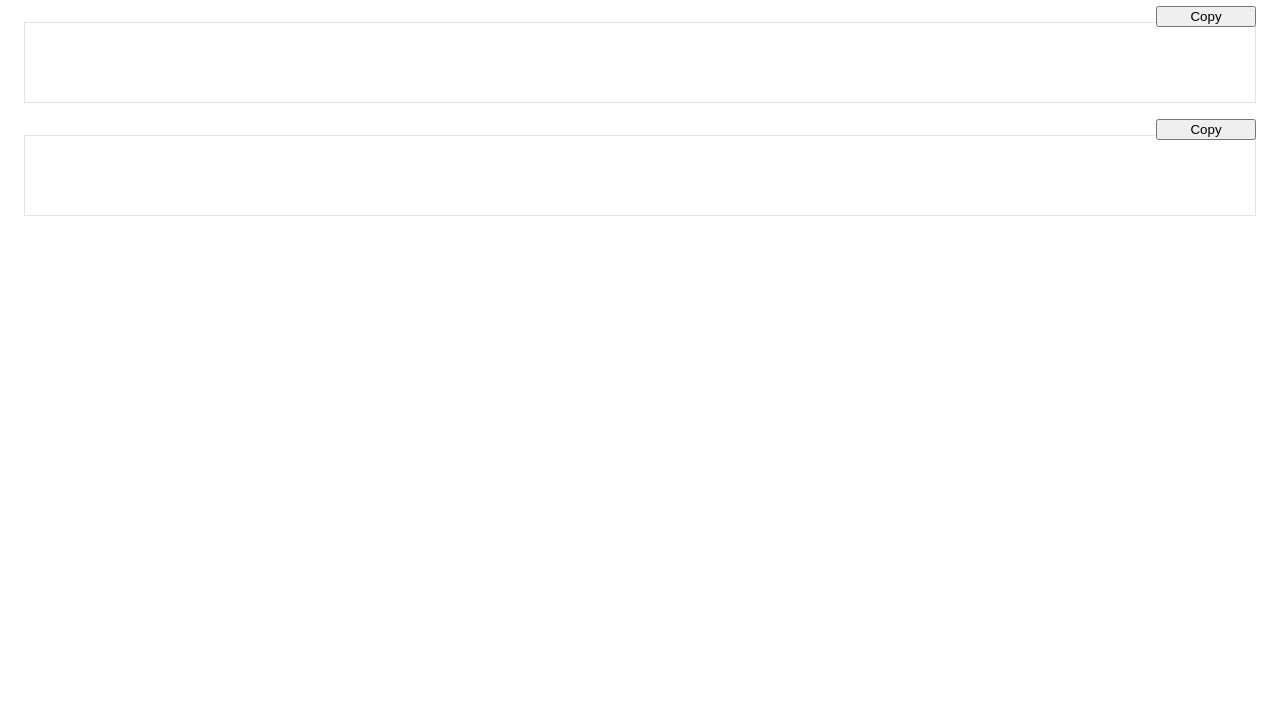
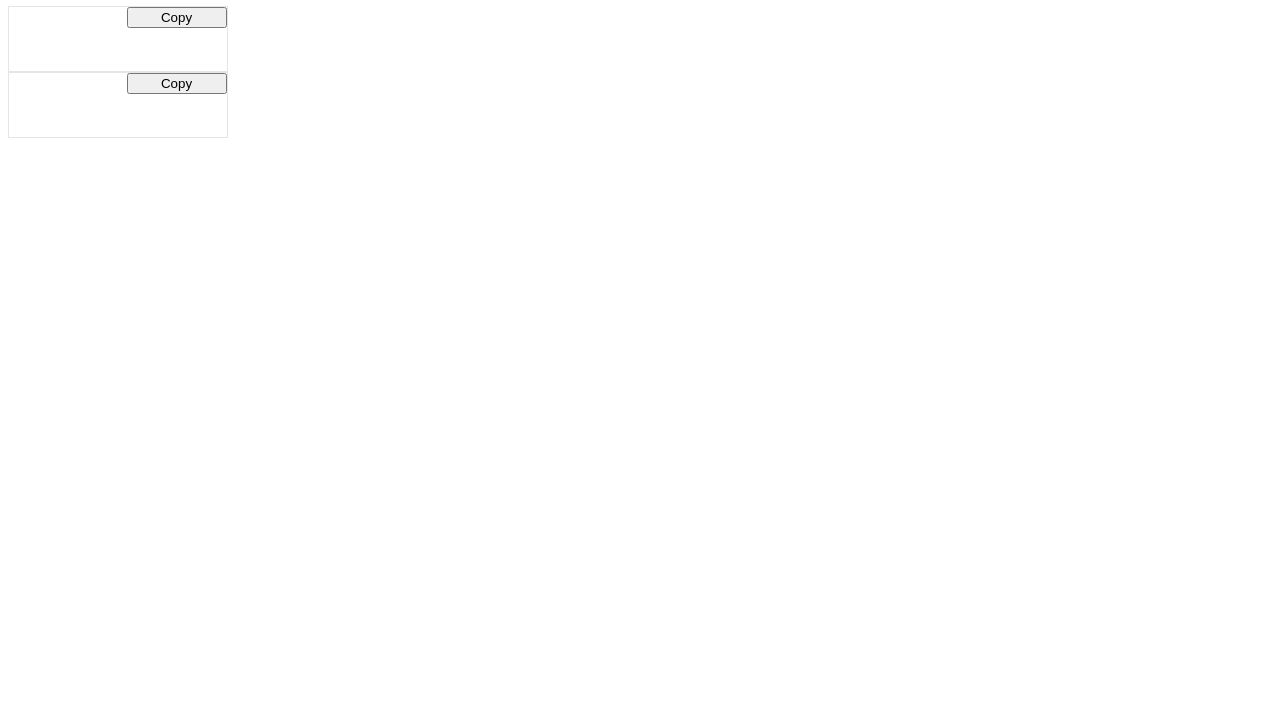
Before and after one commit to dance2die/easy-github, a browser extension: page src/page_action/page_action.html in a window 1280 px wide. Shown: the part 83-800 px from the top of the page. Drawn offline with Linux system fonts and the light colour scheme; a web font is replaced by a local one.

Commit message:
🛠 Fixed layout issues where code has extra significant spaces rendered

```diff
--- a/src/page_action/page_action.html
+++ b/src/page_action/page_action.html
@@ -12,10 +12,12 @@
       body {
         display: grid;
         /* prettier-ignore */
-        grid: "header" 0.7fr
-              "fork  " 1fr
-              "PR    " 1fr
-              / 1fr;
+        grid-template-rows: 0.7fr minmax(min-content, max-content) minmax(min-content, max-content);
+        grid-template-columns: minmax(min-content, max-content);
+        grid-template-areas:
+          "header"
+          "fork"
+          "PR";
       }
 
       header {
@@ -25,9 +27,10 @@
         justify-content: center;
         align-items: center;
       }
-      #forkSync,
-      #localPR {
+
+      section {
         position: relative;
+        border: 1px solid rgba(0, 0, 0, 0.1);
       }
 
       #forkSync {
@@ -40,20 +43,14 @@
 
       pre {
         margin: 1rem;
-        padding: 0 5rem 1rem 0;
-        border: 1px solid rgba(0, 0, 0, 0.1);
-        font-size: 1.15rem;
-      }
-
-      code {
-        margin-right: 2rem;
+        padding: 1rem;
+        font-size: 1.1rem;
       }
 
       button {
         position: absolute;
         right: 0;
         top: 0;
-        margin-right: 1rem;
         width: 100px;
       }
 
@@ -68,17 +65,13 @@
     </header>
 
     <section id="forkSync">
-      <pre>
-        <button id="copyForkSyncButton" type="button">Copy</button>
-        <code id="forSyncCode"></code>
-      </pre>
+      <button id="copyForkSyncButton" type="button">Copy</button>
+      <pre id="forSyncCode"></pre>
     </section>
 
     <section id="localPR">
-      <pre>
-          <button id="copyLocalPRButton" type="button">Copy</button>
-          <code id="localPRCode"></code>
-      </pre>
+      <button id="copyLocalPRButton" type="button">Copy</button>
+      <pre id="localPRCode"></pre>
     </section>
 
     <script src="popup.js"></script>
```
Also changed, not shown: src/page_action/popup.js (+8 -8 lines).
